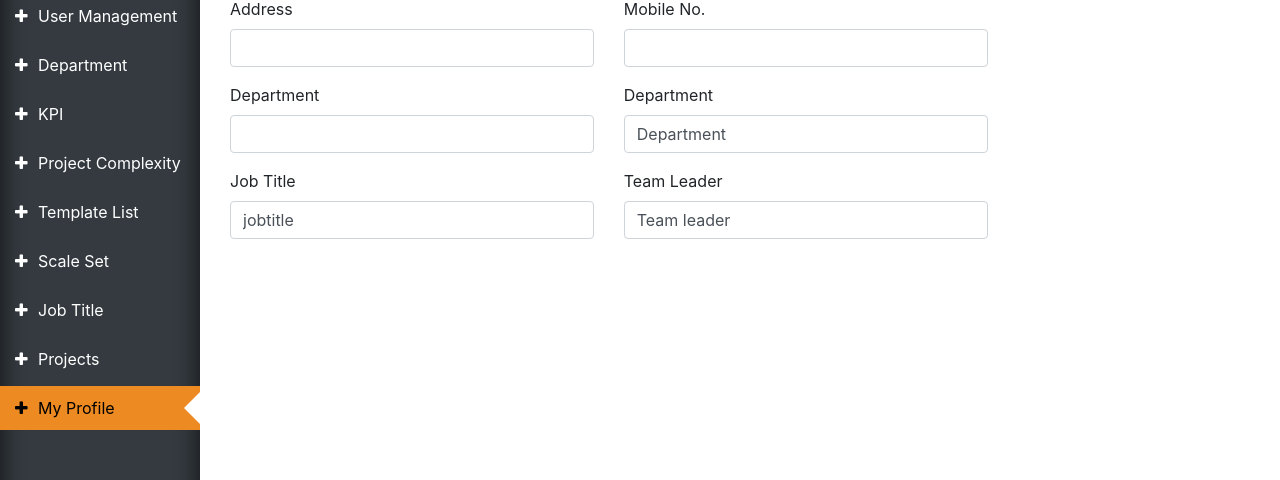
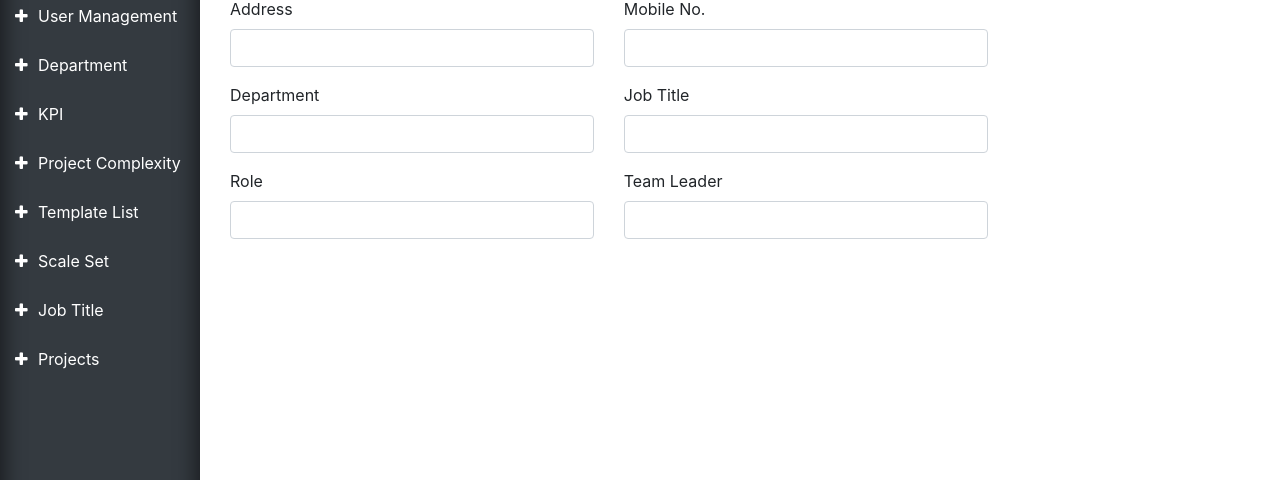
Before and after one commit to bhavishya2107/Performance-Mngt-Sys, a React (Create React App) app: page /myProfile in a window 1280 px wide. Shown: the part 311-791 px from the top of the page. Built offline with nearby package versions, Linux system fonts and the light colour scheme; no server answers.

Commit message:
completed the myprofile page

```diff
--- a/src/common/_nav.js
+++ b/src/common/_nav.js
@@ -78,10 +78,10 @@ export default {
             url: '/Projects',
             icon: 'fa fa-plus',
         },
-        {
-            name: 'My Profile',
-            url: '/myProfile',
-            icon: 'fa fa-plus',
-        }
+        // {
+        //     name: 'My Profile',
+        //     url: '/myProfile',
+        //     icon: 'fa fa-plus',
+        // }
     ]
 };
--- a/src/pages/Kra/kra.js
+++ b/src/pages/Kra/kra.js
@@ -99,6 +99,7 @@ class kraListPage extends Component {
                 }
                 else {
                     toast.info("please select atleast one record!");
+                    this.$el.DataTable().ajax.reload();
                 }
             }
 
--- a/src/pages/Role/role.js
+++ b/src/pages/Role/role.js
@@ -97,6 +97,7 @@ debugger;
         }
         else {
             toast.info("please select atleast one record!");
+
         }
     }
 
--- a/src/pages/myProfile.js
+++ b/src/pages/myProfile.js
@@ -1,5 +1,4 @@
 import React, { Component } from 'react';
-import { Link } from 'react-router-dom';
 import { environment } from './Environment';
 const $ = require('jquery');
 
@@ -172,10 +171,10 @@ class MyProfile extends Component {
                                 </div>
                                 <div className="col-md-6">
                                     <div className="form-group">
-                                        <label className="" for="userLastName">Department</label>
+                                        <label className="" for="userLastName">Job Title</label>
                                         <div>
                                             <input id="userLastName" type="text" className="form-control " readonly
-                                                value="Department"
+                                                value={this.state.jobtitlename}
                                             />
                                         </div>
                                     </div>
@@ -185,10 +184,10 @@ class MyProfile extends Component {
                             <div className="row">
                                 <div className="col-md-6">
                                     <div className="form-group">
-                                        <label className="" for="userFirstName">Job Title</label>
+                                        <label className="" for="userFirstName">Role</label>
                                         <div>
                                             <input id="userFirstName" type="text" className="form-control " readonly
-                                                value="jobtitle"
+                                                value={this.state.rolename}
                                             />
                                         </div>
                                     </div>
@@ -198,7 +197,7 @@ class MyProfile extends Component {
                                         <label className="" for="userLastName">Team Leader</label>
                                         <div>
                                             <input id="userLastName" type="text" className="form-control " readonly
-                                                value="Team leader"
+                                                value={this.state.teamleader}
                                             />
                                         </div>
                                     </div>
```
